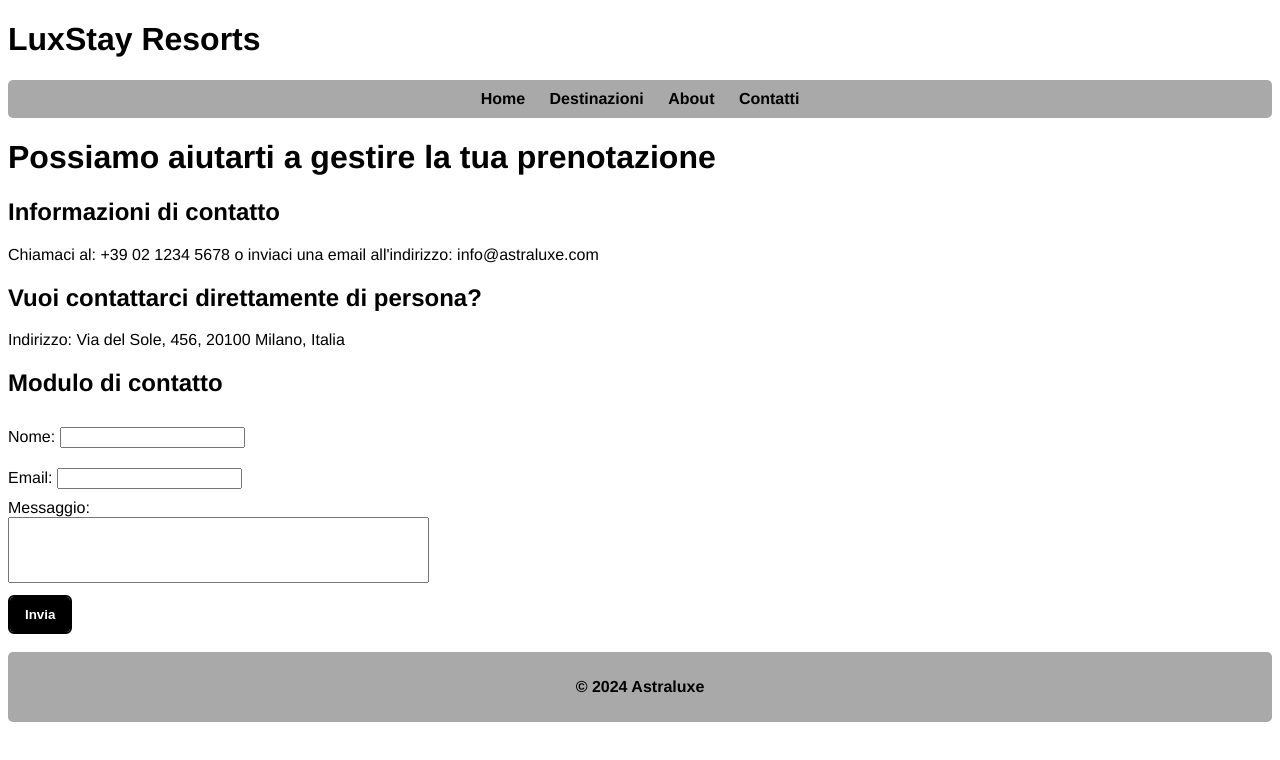
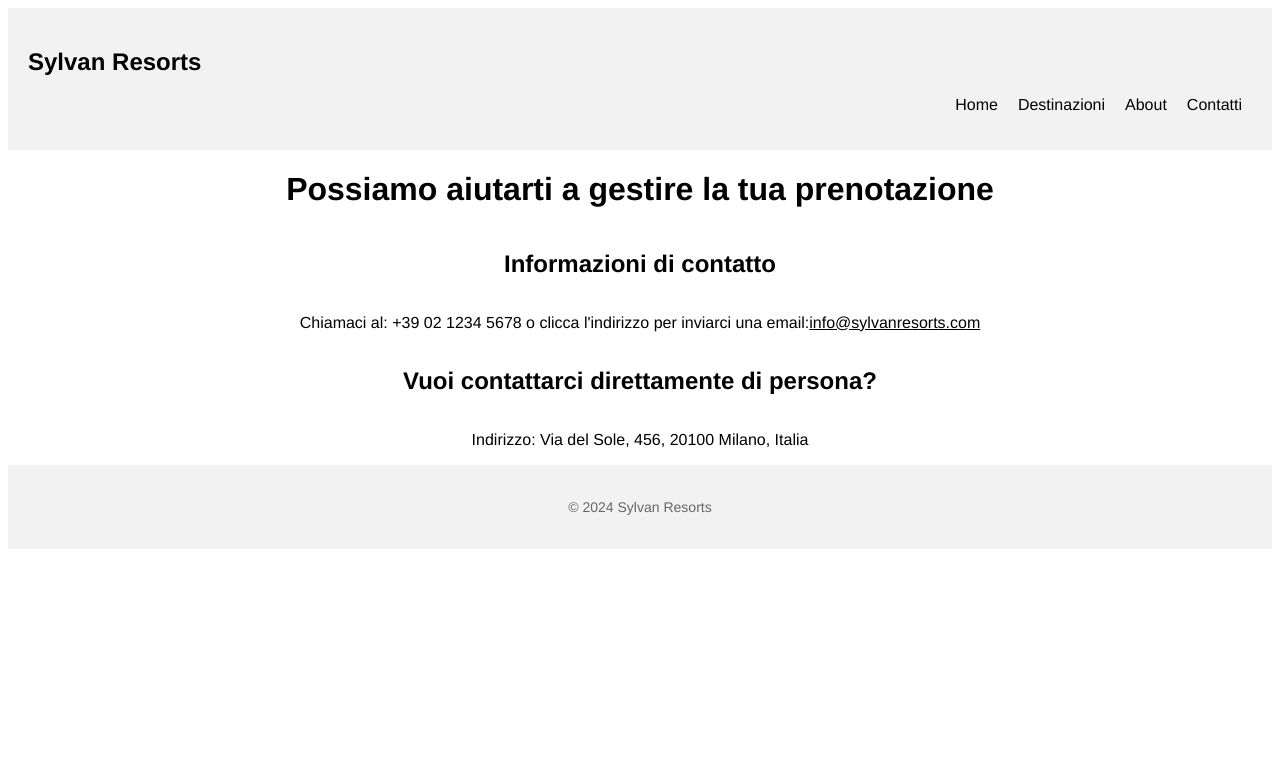
Before and after one commit to mauromltn/JobLab, a plain HTML site: page pages/contact.html in a window 1280 px wide. Drawn offline with Linux system fonts and the light colour scheme.

Commit message:
Update contact page and navigation

```diff
--- a/pages/contact.html
+++ b/pages/contact.html
@@ -6,41 +6,27 @@
 </head>
 <body>
     <header>
-        <h1>LuxStay Resorts</h1>
         <nav>
+            <h1>Sylvan Resorts</h1>
             <ul>
-                <li><a href="index.html">Home</a></li>
-                <li><a href="resorts.html">Destinazioni</a></li>
-                <li><a href="about.html">About</a></li>
-                <li><a href="contact.html">Contatti</a></li>
+                <li><a href="../src/index.html">Home</a></li>
+                <li><a href="../pages/resorts.html">Destinazioni</a></li>
+                <li><a href="../pages/about.html">About</a></li>
+                <li><a href="../pages/contact.html">Contatti</a></li>
             </ul>
         </nav>
     </header>
 
-    <h1>Possiamo aiutarti a gestire la tua prenotazione</h1>
-
-    <h2>Informazioni di contatto</h2>
-    <p>Chiamaci al: +39 02 1234 5678 o inviaci una email all'indirizzo: info@astraluxe.com</p>
-
-    <h2>Vuoi contattarci direttamente di persona?</h2>
-    <p>Indirizzo: Via del Sole, 456, 20100 Milano, Italia</p>
-
-    <h2>Modulo di contatto</h2>
-    <form action="/submit-contact" method="post">
-        <label for="name">Nome:</label>
-        <input type="text" id="name" name="name" required><br>
-
-        <label for="email">Email:</label>
-        <input type="email" id="email" name="email" required><br>
-
-        <label for="message">Messaggio:</label><br>
-        <textarea id="message" name="message" rows="4" cols="50" required></textarea><br>
-
-        <button>Invia</button>
-    </form>
+    <main>
+        <h1>Possiamo aiutarti a gestire la tua prenotazione</h1>
+        <h2>Informazioni di contatto</h2>
+        <p>Chiamaci al: +39 02 1234 5678 o clicca l'indirizzo per inviarci una email:<a style="color: #000000; text-decoration: underline;" href="mailto:info@sylvanresorts.com">info@sylvanresorts.com</a></p>
+        <h2>Vuoi contattarci direttamente di persona?</h2>
+        <p>Indirizzo: Via del Sole, 456, 20100 Milano, Italia</p>
+    </main>
 
     <footer>
-        <p>&copy; 2024 Astraluxe</p>
+        <p>&copy; 2024 Sylvan Resorts</p>
     </footer>
 </body>
 </html>
--- a/src/css/contact.css
+++ b/src/css/contact.css
@@ -1,57 +1,49 @@
-ul {
-    background-color: darkgrey;
-    text-align: center;
-    font-weight: bold;
-    border-radius: 5px;
-    padding: 10px;
-}
-
-li {
-    display: inline;
-}
-
-a {
-    text-decoration: none;
-    margin: 15px 10px 10px 10px;
-    color: #000000;
-}
-
 body {
     background-color: #ffffff;
     font-family: "Helvetica";
-
 }
 
-/*Stilare il label*/
-
-input {
-    margin: 10px 0 10px 0;
+nav {
+    background-color: #f2f2f2;
+    padding: 20px;
 }
 
-textarea {
-    resize: none;
-
+nav h1 {
+    display: flex;
+    justify-content: flex-start;
 }
 
-button {
-    margin-left: 2px;
-    margin-top: 10px;
-    padding: 10px 15px;
-    background-color: #000000;
-    outline: 2px solid #000000;
-    border: none;
-    border-radius: 4px;
-    color: white;
-    font-weight: bolder;
-    cursor: pointer;
+nav ul {
+    display: flex;
+    justify-content: flex-end;
+    list-style: none;
+}
 
+nav a {
+    text-decoration: none;
+    color: #000000;
+    margin: 0px 10px 0px 10px;
+    transition: color 0.3s ease; /* Aggiunge una transizione per una transizione più fluida del colore */
+}
+
+nav a:hover {
+    color: #007bff; /* Cambia il colore al passaggio del mouse */
+}
+
+main {
+    display: flex;
+    justify-content: center;
+    align-items: center;
+    flex-direction: column;
 }
 
 footer {
-    background-color: darkgrey;
+    display: flex;
+    justify-content: center;
+    background-color: #f2f2f2;
+    padding: 20px;
     text-align: center;
-    font-weight: bold;
-    border-radius: 5px;
-    padding: 10px;
-    margin-top: 20px;
+    font-size: 14px;
+    color: #666666;
+
 }
--- a/src/styles.css
+++ b/src/styles.css
@@ -1,31 +1,34 @@
-header {
-    background-color: #474647;
-    color: #ffffff;
-    padding: 10px;
-    text-align: center;
-    font-size: 20px;
-    font-weight: bold;
-    border-radius: 5px;
-    margin: 10px;
-}
-
-nav {
-    background-color: darkgrey;
-    text-align: center;
-    font-weight: bold;
-    border-radius: 5px;
-    padding: 10px;
-    display: inline;
-}
-
-a {
-    text-decoration: none;
-    margin: 15px 10px 10px 10px;
-    color: #000000;
-}
-
 body {
     background-color: #ffffff;
     font-family: "Helvetica";
+}
 
+nav h1 {
+    display: flex;
+    justify-content: flex-start;
 }
+
+nav ul {
+    display: flex;
+    justify-content: flex-end;
+    list-style: none;
+}
+
+nav a {
+    text-decoration: none;
+    color: #000000;
+    margin: 0px 10px 0px 10px;
+    transition: color 0.3s ease; /* Aggiunge una transizione per una transizione più fluida del colore */
+}
+
+nav a:hover {
+    color: #007bff; /* Cambia il colore al passaggio del mouse */
+}
+
+footer {
+    background-color: #f2f2f2;
+    padding: 20px;
+    text-align: center;
+    font-size: 14px;
+    color: #666666;
+}
```
Also changed, not shown: src/index.html (+12 -9 lines).
